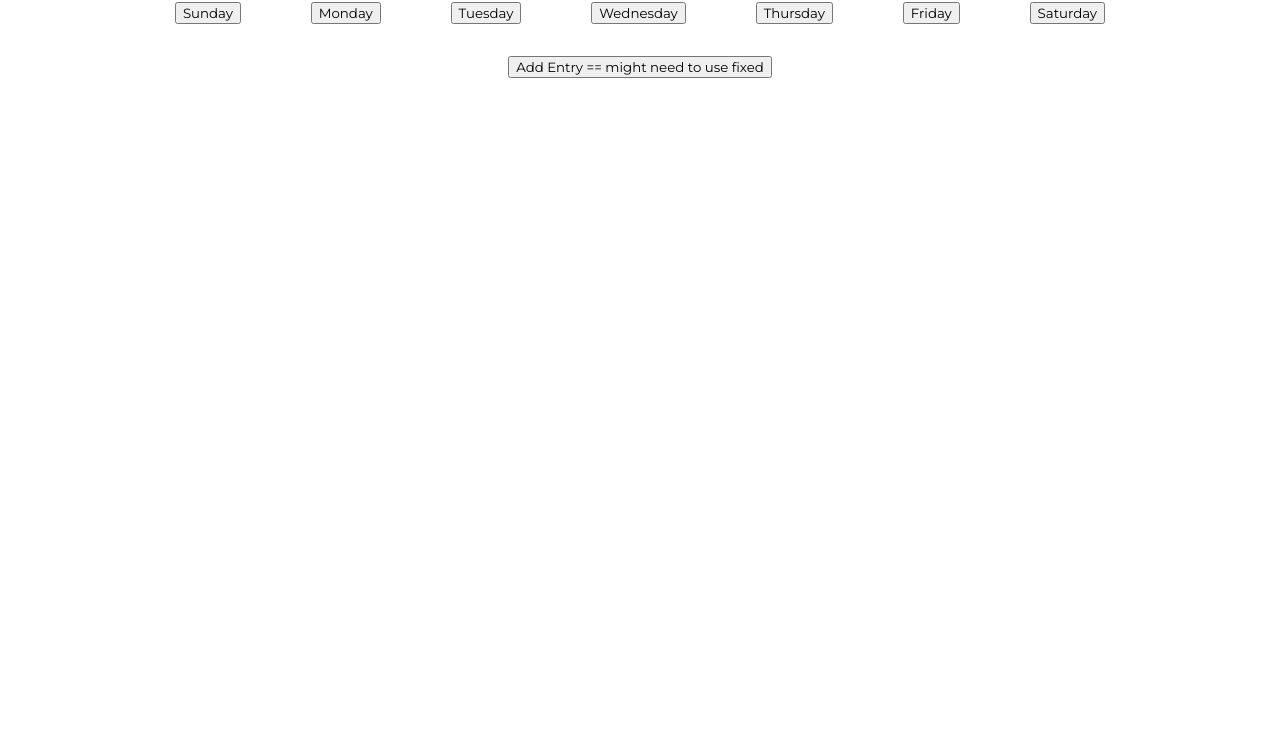
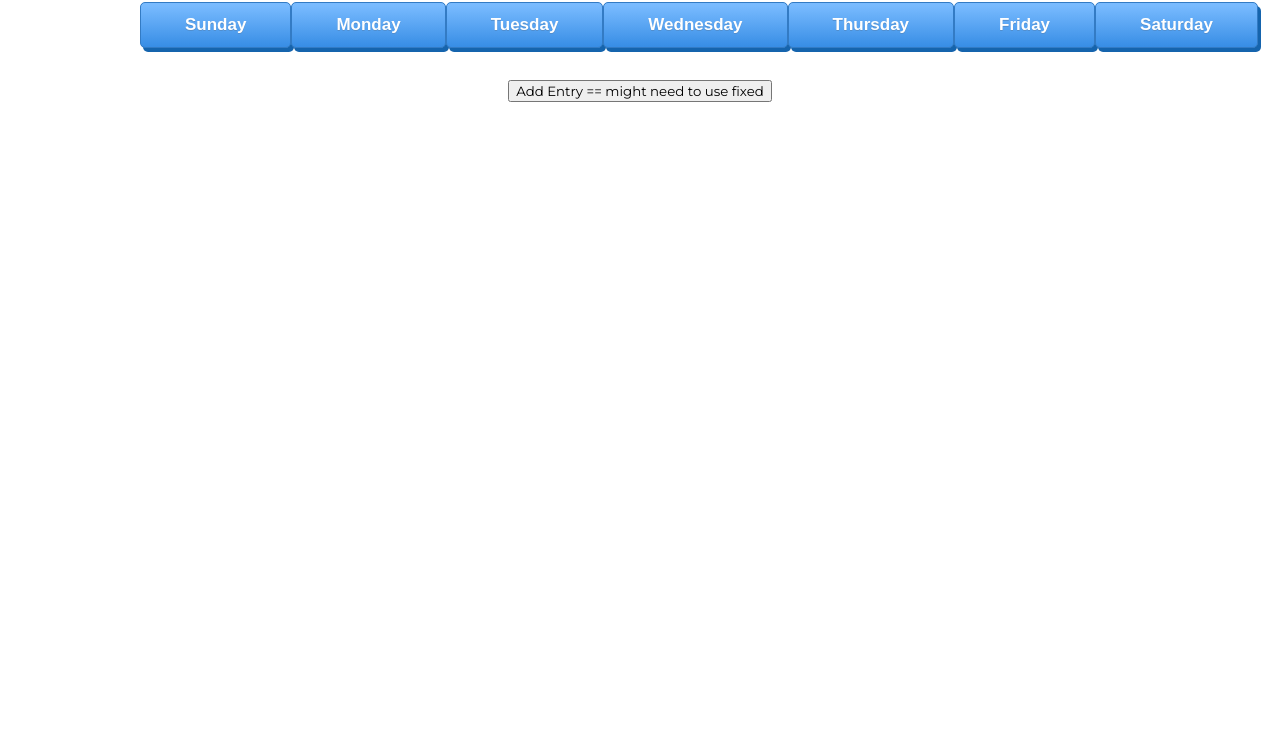
Before and after one commit to francismanalang/week-planner, a website: page index.html in a window 1280 px wide. Shown: the part 47-800 px from the top of the page. Drawn offline with Linux system fonts and the light colour scheme.

Commit message:
djfnsjnf

```diff
--- a/index.html
+++ b/index.html
@@ -24,13 +24,13 @@
   <div class="container">
     <div class="row">
       <div class="col-full flex-col justify-evenly">
-        <button>Sunday</button>
-        <button>Monday</button>
-        <button>Tuesday</button>
-        <button>Wednesday</button>
-        <button>Thursday</button>
-        <button>Friday</button>
-        <button>Saturday</button>
+        <button class="day">Sunday</button>
+        <button class="day">Monday</button>
+        <button class="day">Tuesday</button>
+        <button class="day">Wednesday</button>
+        <button class="day">Thursday</button>
+        <button class="day">Friday</button>
+        <button class="day">Saturday</button>
       </div>
     </div>
   </div>
--- a/styles.css
+++ b/styles.css
@@ -73,3 +73,19 @@ select {
 .justify-evenly {
   justify-content: space-evenly;
 }
+
+.day {
+  box-shadow: 3px 4px 0 0 #1564ad;
+  background: linear-gradient(to bottom, #79bbff 5%, #378de5 100%);
+  background-color: #79bbff;
+  border-radius: 5px;
+  border: 1px solid #337bc4;
+  cursor: pointer;
+  color: #fff;
+  font-family: Arial, sans-serif;
+  font-size: 17px;
+  font-weight: bold;
+  padding: 12px 44px;
+  text-decoration: none;
+  text-shadow: 0 1px 0 #528ecc;
+}
```
